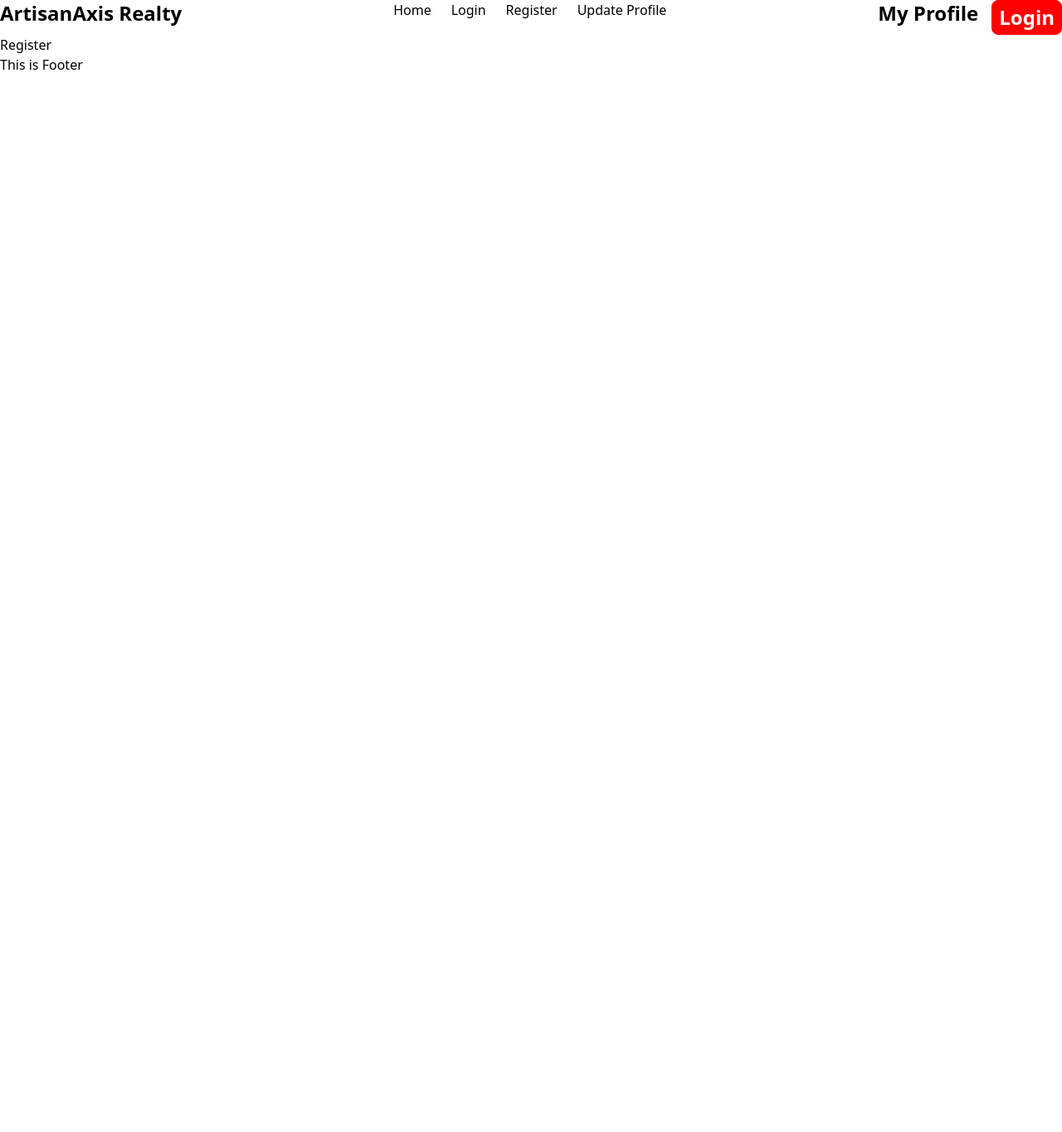
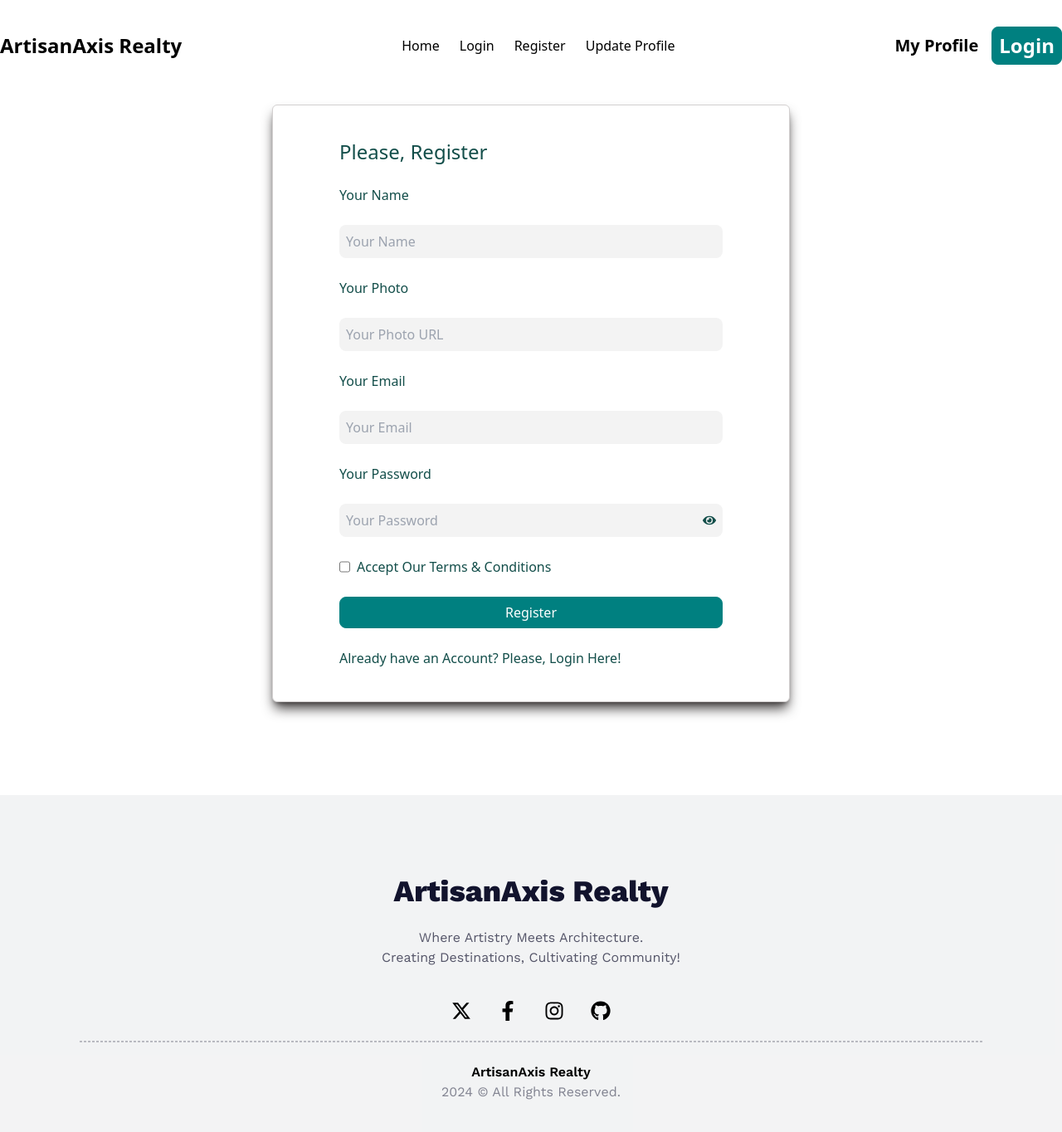
Before and after one commit to nazmul-nhb/artisan-axis-realty, a React (Vite) app: page /register in a window 1280 px wide. Shown: the top 1364 px of the page at 83% size. Before the commit the page ends 800 px from the top, so only its background shows below. Built offline with nearby package versions, Linux system fonts and the light colour scheme; no server answers; a web font is replaced by a local one.

Commit message:
added registration functionalities

```diff
--- a/package.json
+++ b/package.json
@@ -17,6 +17,7 @@
     "react": "^18.2.0",
     "react-dom": "^18.2.0",
     "react-helmet-async": "^2.0.4",
+    "react-hook-form": "^7.51.2",
     "react-icons": "^5.0.1",
     "react-router-dom": "^6.22.3",
     "sort-by": "^0.0.2"
--- a/src/components/Button/Button.jsx
+++ b/src/components/Button/Button.jsx
@@ -3,7 +3,7 @@ import { useState } from 'react';
 
 const Button = (props) => {
     const [hovered, setHovered] = useState(false);
-    const { className, buttonText, color, hoverColor, hoverBgColor } = props;
+    const { buttonType, className, buttonText, color, hoverColor, hoverBgColor } = props;
 
     const buttonStyles = {
         border: `1px solid ${color}`,
@@ -11,11 +11,11 @@ const Button = (props) => {
         color: hovered ? color : hoverColor,
         transitionDuration: '500ms',
         transition: 'all 0.3s ease-in-out',
-        padding: '4px 8px 4px',
+        padding: '6px 8px',
         borderRadius: '8px'
     }
     return (
-        <button className={className} style={buttonStyles} onMouseEnter={() => setHovered(true)} onMouseLeave={() => setHovered(false)}>{buttonText}</button>
+        <button type={buttonType} className={className} style={buttonStyles} onMouseEnter={() => setHovered(true)} onMouseLeave={() => setHovered(false)}>{buttonText}</button>
     );
 };
 
@@ -25,6 +25,7 @@ Button.propTypes = {
     hoverColor: PropTypes.string,
     hoverBgColor: PropTypes.string,
     className: PropTypes.string,
+    buttonType: PropTypes.string,
 }
 
 export default Button;
--- a/src/components/Footer/Footer.jsx
+++ b/src/components/Footer/Footer.jsx
@@ -1,9 +1,36 @@
+import { FaXTwitter } from "react-icons/fa6";
+import { FaFacebookF } from "react-icons/fa";
+import { FaInstagram } from "react-icons/fa";
+import { FaGithub } from "react-icons/fa";
+import { Link } from "react-router-dom";
 
 const Footer = () => {
     return (
-        <div>
-            This is Footer
-        </div>
+        <footer className="font-workSans w-full mx-auto flex flex-col gap-6 p-8 lg:p-24 bg-[#12132d0d] lg:mt-24 mt-8">
+            <div className="text-center flex flex-col items-center gap-6 mb-4">
+                <h3 className="text-[#12132D] font-extrabold text-[28px] hover:text-[#59C6D2] lg:text-4xl transition duration-500"><Link to={'/about'}>ArtisanAxis Realty</Link></h3>
+                <p className="w-full lg:w-2/5 mx-auto text-[#12132DB3]">Where Artistry Meets Architecture.
+                <br />
+                Creating Destinations, Cultivating Community!</p>
+            </div>
+            {/* Social Media */}
+            <div className="flex flex-row gap-8 justify-center text-2xl">
+                <a href="https://x.com/nhb42" target="_blank" className="hover:text-[#59C6D2]">
+                    <FaXTwitter></FaXTwitter></a>
+                <a href="https://fb.com/nazmul.batchu" target="_blank" className="hover:text-[#59C6D2]">
+                    <FaFacebookF></FaFacebookF></a>
+                <a href="https://www.instagram.com/nazmulbatchu" target="_blank" className="hover:text-[#59C6D2]">
+                    <FaInstagram></FaInstagram></a>
+                <a href="https://github.com/nazmul-nhb/" target="_blank" className="hover:text-[#59C6D2]">
+                    <FaGithub></FaGithub></a>
+            </div>
+            <hr className="border border-dashed border-[#12132D40]" />
+            <p className="text-center">
+                <span className="font-semibold">ArtisanAxis Realty</span>
+                <br />
+                <span className="text-[#12132D80]">2024 &copy; All Rights Reserved.</span>
+            </p>
+        </footer>
     );
 };
 
--- a/src/components/Nvabar/Navbar.jsx
+++ b/src/components/Nvabar/Navbar.jsx
@@ -12,16 +12,16 @@ const Navbar = () => {
     </>
 
     return (
-        <nav className="flex justify-between">
+        <nav className="flex justify-between items-center my-8">
             <div><h3 className="text-2xl font-semibold">ArtisanAxis Realty</h3></div>
             <div>
                 <ul className="flex justify-center gap-6 font-medium">
                     {navLinks}
                 </ul>
             </div>
-            <div className="flex gap-4">
-                <h3 className="text-2xl font-semibold text-"><Link to={'/profile'}>My Profile</Link></h3>
-                <Button className="text-2xl font-bold" buttonText={"Login"} color={"red"} hoverColor={"white"} hoverBgColor={"transparent"}></Button>
+            <div className="flex items-center gap-4">
+                <h3 className="text-xl font-semibold text-"><Link to={'/profile'}>My Profile</Link></h3>
+                <Button className="text-2xl font-bold" buttonText={"Login"} color={"teal"} hoverColor={"white"} hoverBgColor={"transparent"}></Button>
             </div>
         </nav>
     );
--- a/src/layouts/Root.jsx
+++ b/src/layouts/Root.jsx
@@ -5,7 +5,7 @@ import { Outlet } from "react-router-dom";
 const Root = () => {
     return (
         <>
-            <main>
+            <main className="max-w-7xl mx-auto">
                 <Navbar></Navbar>
                 <Outlet></Outlet>
             </main>
--- a/src/pages/Register/Register.jsx
+++ b/src/pages/Register/Register.jsx
@@ -1,8 +1,89 @@
+import { useState } from "react";
+import { FaEye, FaEyeSlash } from "react-icons/fa";
+import { Link } from "react-router-dom";
+import Button from "../../components/Button/Button";
+import { useForm } from "react-hook-form";
+import { useContext } from "react";
+import { AuthContext } from "../../providers/AuthProvider";
+import { updateProfile } from "firebase/auth";
 
 const Register = () => {
+    const [showPassword, setShowPassword] = useState(false);
+    const { register, handleSubmit, formState: { errors } } = useForm();
+    const { createUser } = useContext(AuthContext);
+
+    const handleRegister = data => {
+        const { name, photo, email, password} = data;
+        createUser(email, password)
+            .then(result => {
+                console.log(result.user);
+                // update profile
+                updateProfile(result.user, {
+                    displayName: name,
+                    photoURL: photo,
+                })
+                    .then(() => {})
+                    .catch(error => {
+                        alert(error);
+                    })
+            })
+            .catch(error => {
+                console.error(error);
+            })
+    }
+
     return (
-        <div>
-            Register
+        <div className="p-4 text-teal-900">
+            <section className="space-y-6 flex flex-col justify-center items-center">
+                <form onSubmit={handleSubmit(handleRegister)} className="flex flex-col gap-6 w-1/2 px-20 py-10 bg-white shadow-lg shadow-[#3c3939] border border-[#d3d0d0] rounded-md">
+                    <h2 className="text-2xl font-medium">Please, Register</h2>
+                    <label htmlFor="name">Your Name</label>
+                    <input
+                        {...register("name", {
+                            required:
+                                { value: true, message: "You must provide your name." }
+                        })}
+                        className="p-2 rounded-lg bg-[#F3F3F3]" type="text" name="name" id="name" placeholder="Your Name" />
+                    {
+                        errors.name && <p className="text-red-700">{errors.name.message}</p>
+                    }
+                    <label htmlFor="photo">Your Photo</label>
+                    <input className="p-2 rounded-lg bg-[#F3F3F3]" type="text" name="photo" id="photo" placeholder="Your Photo URL" />
+                    <label htmlFor="email">Your Email</label>
+                    <input
+                        {...register("email", {
+                            required:
+                                { value: true, message: "You must provide your email address." }
+                        })}
+                        className="p-2 rounded-lg bg-[#F3F3F3]" type="email" name="email" id="email" placeholder="Your Email" />
+                    <label htmlFor="password">Your Password</label>
+                    <div className="relative">
+                        <input
+                            {...register("password", {
+                                required:
+                                    { value: true, message: "You must choose a password." }
+                            })}
+                            className="p-2 rounded-lg w-full bg-[#F3F3F3]" type={showPassword ? "text" : "password"} name="password" id="password" placeholder="Your Password" />
+                        <span className="absolute top-1/2 right-2 -translate-y-1/2" onClick={() => setShowPassword(!showPassword)} >{showPassword ? <FaEyeSlash /> : <FaEye />}</span>
+                    </div>
+                    {/* <label htmlFor="confirm-password">Confirm Your Password</label>
+                    <div className="relative">
+                        <input
+                            {...register("confirm-password", {
+                                required:
+                                    { value: true, message: "You must fill this field." }
+                            })}
+                            className="p-2 rounded-lg w-full bg-[#F3F3F3]" type={showPassword ? "text" : "password"} name="confirm-password" id="confirm-password" placeholder="Confirm Your Password" />
+                        <span className="absolute top-1/2 right-2 -translate-y-1/2" onClick={() => setShowPassword(!showPassword)} >{showPassword ? <FaEyeSlash /> : <FaEye />}</span>
+                    </div> */}
+                    <div className="flex gap-2">
+                        <input type="checkbox" name="terms" id="terms" />
+                        <label htmlFor="terms">Accept Our <Link>Terms & Conditions</Link></label>
+                    </div>
+                    <Button buttonType={'submit'} className={'w-full'} buttonText={'Register'} color={'teal'} hoverColor={'white'} hoverBgColor={'transparent'}></Button>
+                    <p className="font-medium">Already have an Account? Please, <Link to={'/login'}>Login Here!</Link></p>
+                </form>
+            </section>
         </div>
     );
 };
--- a/src/providers/AuthProvider.jsx
+++ b/src/providers/AuthProvider.jsx
@@ -1,11 +1,29 @@
-import { createContext } from "react";
-import PropTypes from 'prop-types'
+import { createContext, useEffect } from "react";
+import PropTypes from 'prop-types';
+import { createUserWithEmailAndPassword, onAuthStateChanged } from "firebase/auth";
+import { useState } from "react";
+import { auth } from "../firebase/firebase.config";
 
-const AuthContext = createContext(null);
+export const AuthContext = createContext(null);
 
 const AuthProvider = ({children}) => {
+    const [user, setUser] = useState(null);
 
-    const authInfo = {info: 'info'};
+    const createUser = (email, password) => {
+        return createUserWithEmailAndPassword(auth, email, password)
+    }
+
+    useEffect(() => {
+        const unsubscribe = onAuthStateChanged(auth, currentUser => {
+            setUser(currentUser);
+        });
+        return () => {
+            unsubscribe();
+        }
+    }, [])
+    console.log(user);
+
+    const authInfo = {user, createUser};
     return (
         <AuthContext.Provider value={authInfo}>
             {children}
```
Also changed, not shown: 1 other file (tests, documents, lock files or other folders).
